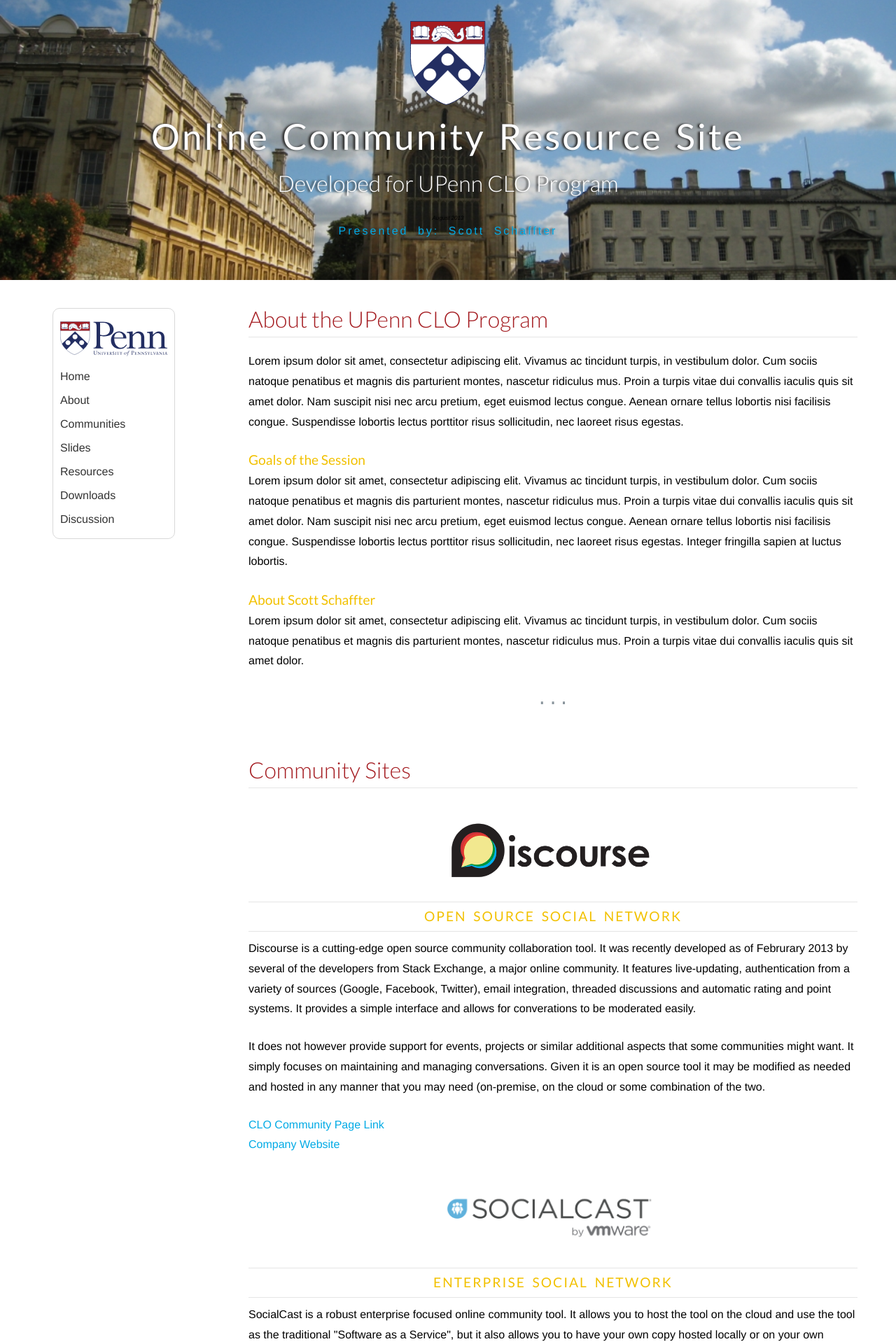
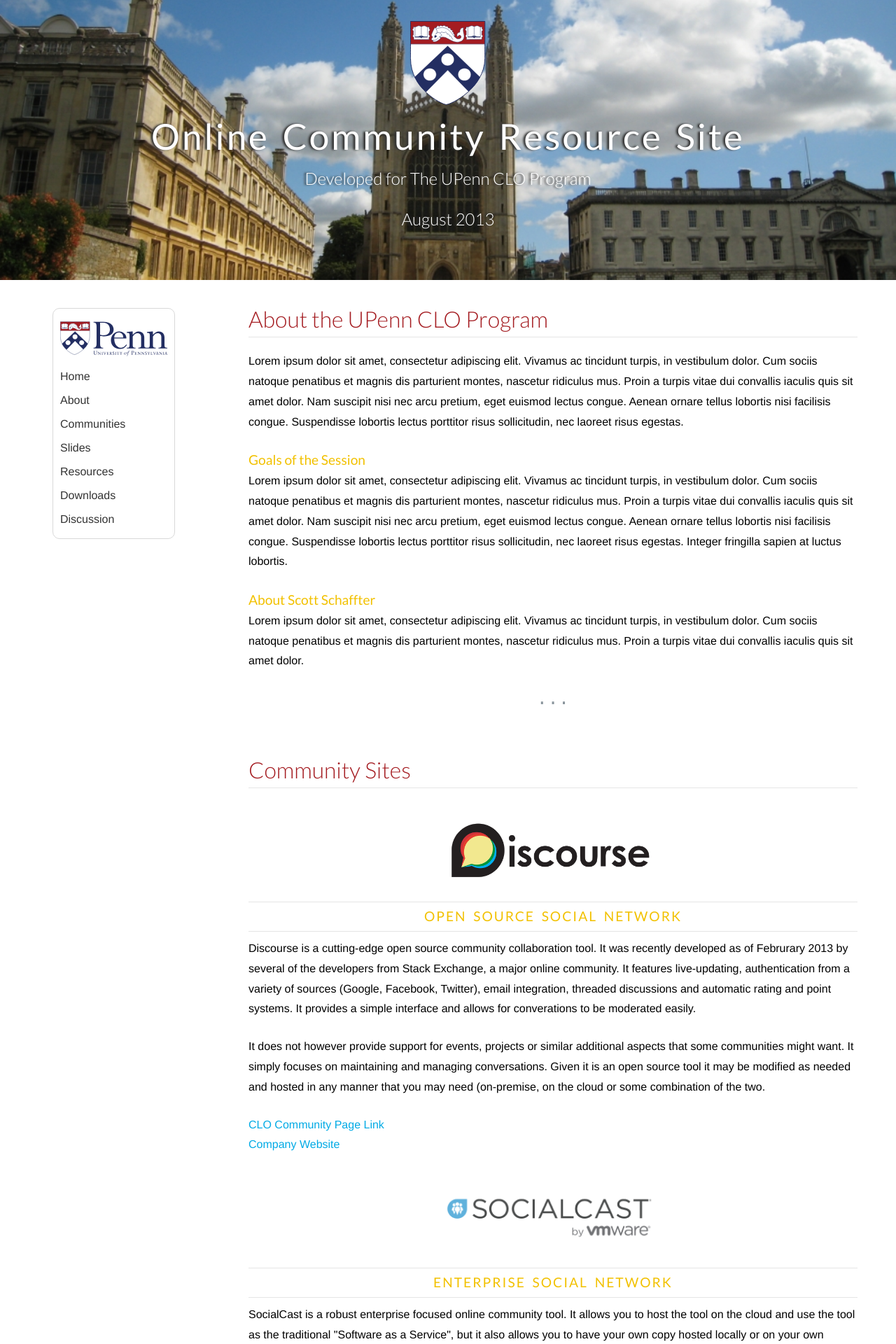
Before and after one commit to sschafft/UPenn, a Jekyll site: the page built from index.html, in a window 1280 px wide. Shown: the top 1920 px of the page at 70% size. Built offline with Jekyll 4.4.1, drawn with Linux system fonts in a browser that asks for light colours; some web fonts are replaced; the list of posts is cut into pages by our own code; comment, search, counter and statistics services are not loaded.

Commit message:
no message

```diff
--- a/_includes/nav.html
+++ b/_includes/nav.html
@@ -3,9 +3,8 @@
       <div class="columns large-12">
         <img class="svg" src="/assets/images/upenn_shield.svg" /></li>
         <h1>Online Community Resource Site</h1>
-        <h2>Developed for UPenn CLO Program</h2>
-        <em>August 2013</em>
-        <p class="textblue">Presented by: Scott Schaffter</p>
+        <h2>Developed for The UPenn CLO Program</h2>
+        <h2>August 2013</h2>
       </div>
     </article>
   </section>
--- a/assets/stylesheets/style.css
+++ b/assets/stylesheets/style.css
@@ -993,7 +993,7 @@
     padding: 40px 0;
   }
   #banner h2 {
-    font-size: 250%;
+    font-size: 200%;
     font-weight: 100;
   }
   nav#main {
@@ -1031,10 +1031,10 @@
     color: #ffffff;
   }
   h1 {
-    font-size: 250%;
+    font-size: 200%;
   }
   h2 {
-    font-size: 170%;
+    font-size: 150%;
   }
   h3 {
     font-size: 120%;
@@ -1054,13 +1054,13 @@
 }
 @media screen and (max-width: 25em) {
   h1 {
-    font-size: 180%;
+    font-size: 150%;
   }
   h2 {
-    font-size: 150%;
+    font-size: 130%;
   }
   h3 {
-    font-size: 120%;
+    font-size: 100%;
   }
 }
 /* Background */
@@ -1111,7 +1111,7 @@
 /* Adjustments */
 section#banner h2 {
   font-weight: 300;
-  font-size: 200%;
+  font-size: 150%;
   line-height: 160%;
   color: #ffffff;
   text-shadow: -3px 0px 3px #333333;
```
Also changed, not shown: assets/images/hero2.jpg (added), assets/images/upenn_shield_large.png (added).
